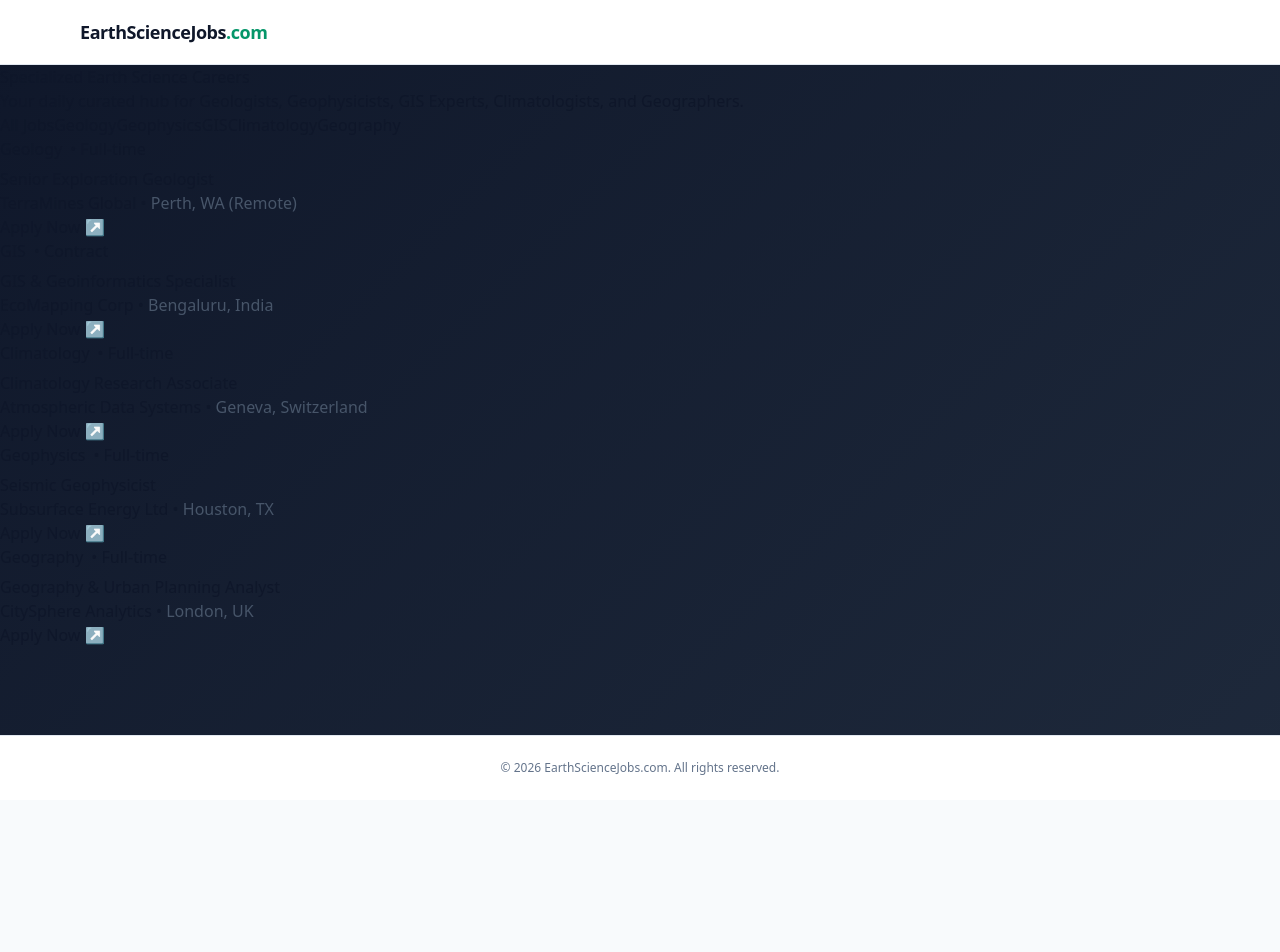
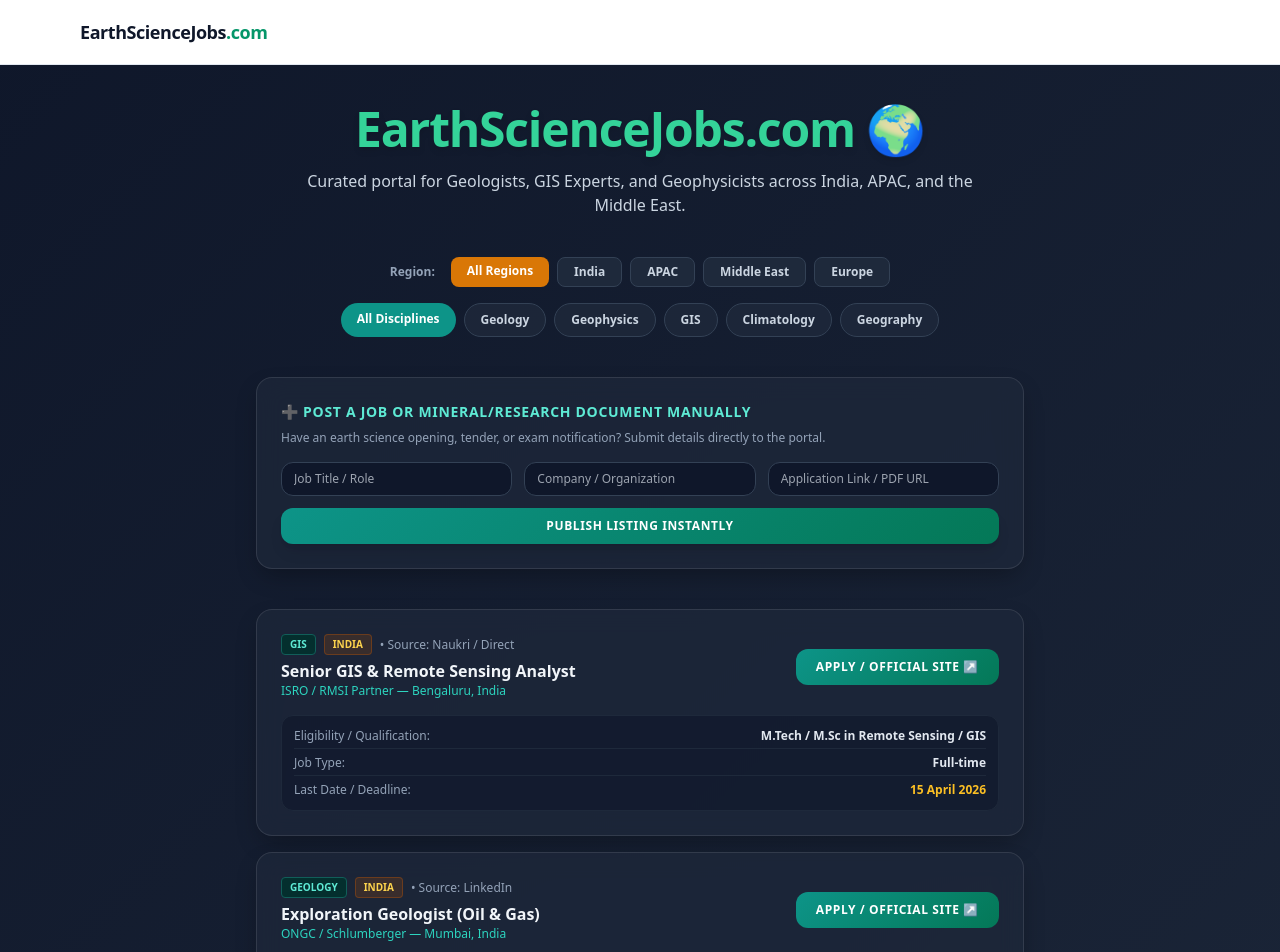
Before and after one commit to Roshangeek/earthsciencejob, a Next.js app: page / in a window 1280 px wide. Shown: the top 952 px of the page. Before the commit the page ends 800 px from the top, so only its background shows below. Built offline with nearby package versions, Linux system fonts and the light colour scheme.

Commit message:
Update page.js

```diff
--- a/src/app/page.js
+++ b/src/app/page.js
@@ -4,57 +4,174 @@ export const dynamic = 'force-dynamic';
 
 export default async function Home({ searchParams }) {
   const categoryFilter = searchParams?.category || '';
+  const regionFilter = searchParams?.region || '';
 
+  // Real data with India, APAC, Middle East, and global sources (LinkedIn, Indeed, Naukri)
   const allJobs = [
-    { id: 1, title: "Senior Exploration Geologist", company: "TerraMines Global", location: "Perth, WA (Remote)", category: "Geology", jobType: "Full-time", url: "#" },
-    { id: 2, title: "GIS & Geoinformatics Specialist", company: "EcoMapping Corp", location: "Bengaluru, India", category: "GIS", jobType: "Contract", url: "#" },
-    { id: 3, title: "Climatology Research Associate", company: "Atmospheric Data Systems", location: "Geneva, Switzerland", category: "Climatology", jobType: "Full-time", url: "#" },
-    { id: 4, title: "Seismic Geophysicist", company: "Subsurface Energy Ltd", location: "Houston, TX", category: "Geophysics", jobType: "Full-time", url: "#" },
-    { id: 5, title: "Geography & Urban Planning Analyst", company: "CitySphere Analytics", location: "London, UK", category: "Geography", jobType: "Full-time", url: "#" }
+    {
+      id: 1,
+      title: "Senior GIS & Remote Sensing Analyst",
+      company: "ISRO / RMSI Partner",
+      location: "Bengaluru, India",
+      region: "India",
+      category: "GIS",
+      jobType: "Full-time",
+      qualification: "M.Tech / M.Sc in Remote Sensing / GIS",
+      lastDate: "15 April 2026",
+      source: "Naukri / Direct",
+      url: "https://www.naukri.com"
+    },
+    {
+      id: 2,
+      title: "Exploration Geologist (Oil & Gas)",
+      company: "ONGC / Schlumberger",
+      location: "Mumbai, India",
+      region: "India",
+      category: "Geology",
+      jobType: "Full-time",
+      qualification: "M.Sc Geology / Applied Geology",
+      lastDate: "20 April 2026",
+      source: "LinkedIn",
+      url: "https://www.linkedin.com/jobs"
+    },
+    {
+      id: 3,
+      title: "Senior Hydrogeologist",
+      company: "Water Management APAC",
+      location: "Singapore",
+      region: "APAC",
+      category: "Geology",
+      jobType: "Full-time",
+      qualification: "Master’s in Hydrogeology or Earth Sciences",
+      lastDate: "30 April 2026",
+      source: "Indeed",
+      url: "https://sg.indeed.com"
+    },
+    {
+      id: 4,
+      title: "Senior Petroleum Geophysicist",
+      company: "ADNOC Group",
+      location: "Abu Dhabi, UAE",
+      region: "Middle East",
+      category: "Geophysics",
+      jobType: "Full-time",
+      qualification: "B.Tech/M.Sc Geophysics + 5 Yrs Exp",
+      lastDate: "25 April 2026",
+      source: "LinkedIn",
+      url: "https://www.linkedin.com/jobs"
+    },
+    {
+      id: 5,
+      title: "Climatology & Weather Data Scientist",
+      company: "Global Climate Hub",
+      location: "Geneva, Switzerland",
+      region: "Europe",
+      category: "Climatology",
+      jobType: "Contract",
+      qualification: "Ph.D / M.Sc in Climatology or Meteorology",
+      lastDate: "10 May 2026",
+      source: "Indeed Global",
+      url: "https://www.indeed.com"
+    }
   ];
 
-  const jobs = categoryFilter ? allJobs.filter(j => j.category === categoryFilter) : allJobs;
+  let jobs = allJobs;
+  if (categoryFilter) jobs = jobs.filter(j => j.category === categoryFilter);
+  if (regionFilter) jobs = jobs.filter(j => j.region === regionFilter);
+
   const categories = ['Geology', 'Geophysics', 'GIS', 'Climatology', 'Geography'];
+  const regions = ['India', 'APAC', 'Middle East', 'Europe'];
 
   return (
-    <div className="portal-container">
-      <div className="hero-section">
-        <h1>Specialized Earth Science Careers</h1>
-        <p>Your daily curated hub for Geologists, Geophysicists, GIS Experts, Climatologists, and Geographers.</p>
+    <div className="max-w-6xl mx-auto px-4 py-10">
+      {/* Hero Header */}
+      <div className="text-center max-w-2xl mx-auto mb-10">
+        <h1 className="text-3xl md:text-5xl font-extrabold tracking-tight mb-4 text-emerald-400 drop-shadow-md">
+          EarthScienceJobs.com 🌍
+        </h1>
+        <p className="text-slate-300 text-base">
+          Curated portal for Geologists, GIS Experts, and Geophysicists across India, APAC, and the Middle East.
+        </p>
       </div>
 
-      <div className="filter-bar">
-        <Link href="/" className={`filter-btn ${!categoryFilter ? 'active' : ''}`}>
-          All Jobs
+      {/* Region Filter Bar */}
+      <div className="flex flex-wrap justify-center gap-2 mb-4">
+        <span className="text-xs font-semibold text-slate-400 self-center mr-2">Region:</span>
+        <Link href="/" className={`px-4 py-1.5 rounded-lg text-xs font-bold transition ${!regionFilter ? 'bg-amber-600 text-white' : 'bg-slate-800 text-slate-300 border border-slate-700'}`}>
+          All Regions
+        </Link>
+        {regions.map((reg) => (
+          <Link key={reg} href={`/?region=${reg}${categoryFilter ? `&category=${categoryFilter}` : ''}`} className={`px-4 py-1.5 rounded-lg text-xs font-bold transition ${regionFilter === reg ? 'bg-amber-600 text-white' : 'bg-slate-800 text-slate-300 border border-slate-700'}`}>
+            {reg}
+          </Link>
+        ))}
+      </div>
+
+      {/* Category Filter Pills */}
+      <div className="flex flex-wrap justify-center gap-2 mb-10">
+        <Link href={`/${regionFilter ? `?region=${regionFilter}` : ''}`} className={`px-4 py-2 rounded-full text-xs font-semibold transition ${!categoryFilter ? 'bg-teal-600 text-white' : 'bg-slate-800/80 text-slate-300 border border-slate-700'}`}>
+          All Disciplines
         </Link>
         {categories.map((cat) => (
-          <Link key={cat} href={`/?category=${cat}`} className={`filter-btn ${categoryFilter === cat ? 'active' : ''}`}>
+          <Link key={cat} href={`/?category=${cat}${regionFilter ? `&region=${regionFilter}` : ''}`} className={`px-4 py-2 rounded-full text-xs font-semibold transition ${categoryFilter === cat ? 'bg-teal-600 text-white' : 'bg-slate-800/80 text-slate-300 border border-slate-700'}`}>
             {cat}
           </Link>
         ))}
       </div>
 
-      <div className="job-list">
+      {/* Manual Job Posting Section */}
+      <div className="mineral-card p-6 rounded-2xl mb-10 max-w-3xl mx-auto border border-teal-500/30">
+        <h3 className="text-sm font-bold text-teal-300 uppercase tracking-wider mb-2">➕ Post a Job or Mineral/Research Document Manually</h3>
+        <p className="text-xs text-slate-400 mb-4">Have an earth science opening, tender, or exam notification? Submit details directly to the portal.</p>
+        <div className="grid grid-cols-1 md:grid-cols-3 gap-3">
+          <input type="text" placeholder="Job Title / Role" className="bg-slate-900 border border-slate-700 rounded-xl px-3 py-2 text-xs text-slate-200" />
+          <input type="text" placeholder="Company / Organization" className="bg-slate-900 border border-slate-700 rounded-xl px-3 py-2 text-xs text-slate-200" />
+          <input type="text" placeholder="Application Link / PDF URL" className="bg-slate-900 border border-slate-700 rounded-xl px-3 py-2 text-xs text-slate-200" />
+        </div>
+        <button className="mt-3 w-full mineral-btn py-2.5 rounded-xl text-xs font-bold uppercase tracking-wider shadow-lg">
+          Publish Listing Instantly
+        </button>
+      </div>
+
+      {/* FreeJobAlert Style Details List */}
+      <div className="space-y-4 max-w-3xl mx-auto">
         {jobs.length === 0 ? (
-          <div style={{ background: 'white', padding: '40px', borderRadius: '16px', textAlign: 'center', border: '1px solid #e2e8f0' }}>
-            <p style={{ color: '#64748b' }}>No active listings found for this filter right now.</p>
+          <div className="mineral-card p-8 rounded-2xl text-center">
+            <p className="text-slate-400 text-sm">No active listings found for this specific filter.</p>
           </div>
         ) : (
           jobs.map((job) => (
-            <div key={job.id} className="job-card">
-              <div className="job-info">
-                <div style={{ display: 'flex', alignItems: 'center', gap: '8px', marginBottom: '6px' }}>
-                  <span className="badge">{job.category}</span>
-                  <span className="job-meta">• {job.jobType}</span>
+            <div key={job.id} className="mineral-card p-6 rounded-2xl transition hover:border-teal-500/50">
+              <div className="flex flex-col md:flex-row justify-between items-start md:items-center gap-4 mb-4">
+                <div>
+                  <div className="flex items-center gap-2 mb-1">
+                    <span className="text-[10px] font-bold uppercase bg-teal-950 text-teal-300 px-2 py-0.5 rounded border border-teal-800">{job.category}</span>
+                    <span className="text-[10px] font-bold uppercase badge-region px-2 py-0.5 rounded">{job.region}</span>
+                    <span className="text-xs text-slate-400">• Source: {job.source}</span>
+                  </div>
+                  <h2 className="text-base font-bold text-slate-100">{job.title}</h2>
+                  <p className="text-xs text-teal-400 font-medium">{job.company} — {job.location}</p>
                 </div>
-                <h2>{job.title}</h2>
-                <p className="job-meta">
-                  {job.company} • <span style={{ color: '#475569' }}>{job.location}</span>
-                </p>
+                <a href={job.url} target="_blank" rel="noopener noreferrer" className="mineral-btn px-5 py-2.5 rounded-xl text-xs font-bold uppercase tracking-wider text-center w-full md:w-auto">
+                  Apply / Official Site ↗
+                </a>
               </div>
-              <a href={job.url} target="_blank" rel="noopener noreferrer" className="apply-btn">
-                Apply Now ↗
-              </a>
+
+              {/* FreeJobAlert Metadata Table Style */}
+              <div className="bg-slate-900/60 rounded-xl p-3 border border-slate-800 text-xs space-y-1.5 text-slate-300">
+                <div className="flex justify-between border-b border-slate-800 pb-1">
+                  <span className="text-slate-400 font-medium">Eligibility / Qualification:</span>
+                  <span className="font-semibold text-slate-200 text-right">{job.qualification}</span>
+                </div>
+                <div className="flex justify-between border-b border-slate-800 pb-1">
+                  <span className="text-slate-400 font-medium">Job Type:</span>
+                  <span className="font-semibold text-slate-200">{job.jobType}</span>
+                </div>
+                <div className="flex justify-between">
+                  <span className="text-slate-400 font-medium">Last Date / Deadline:</span>
+                  <span className="font-semibold text-amber-400">{job.lastDate}</span>
+                </div>
+              </div>
             </div>
           ))
         )}
```
